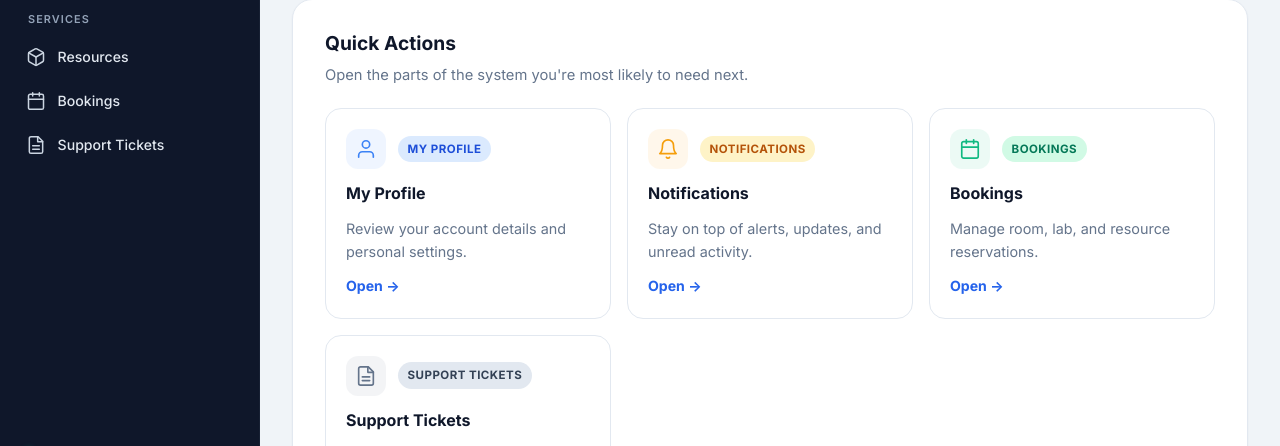
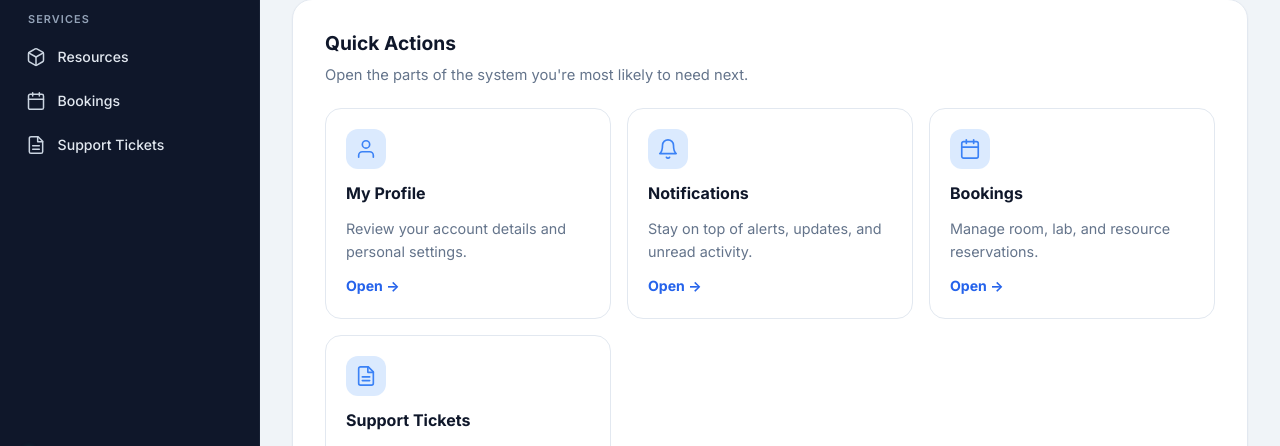
Before and after one commit to ThisulaLewhan/it3030-paf-2026-smart-campus-group-we-90, a React (Create React App) app in the folder frontend/: page /dashboard in a window 1280 px wide. Shown: the part 312-758 px from the top of the page. Built offline with nearby package versions, Linux system fonts and the light colour scheme; no server answers; sample sign-in values are in the browser's storage.

Commit message:
style: side bar notification navigation updated

```diff
--- a/frontend/src/App.css
+++ b/frontend/src/App.css
@@ -551,6 +551,8 @@
   justify-content: center;
   border-radius: var(--radius-md);
   flex-shrink: 0;
+  background: var(--color-primary-surface);
+  color: var(--color-primary);
 }
 
 .dashboard-card-icon svg {
@@ -597,17 +599,6 @@
   gap: 0.55rem;
 }
 
-/* Card color variants */
-.dashboard-card-blue .dashboard-card-badge { background: var(--color-primary-surface); color: var(--color-primary-deeper); }
-.dashboard-card-blue .dashboard-card-icon { background: rgba(59, 130, 246, 0.08); color: var(--color-primary); }
-.dashboard-card-amber .dashboard-card-badge { background: #fef3c7; color: #b45309; }
-.dashboard-card-amber .dashboard-card-icon { background: rgba(245, 158, 11, 0.08); color: var(--color-accent-amber); }
-.dashboard-card-emerald .dashboard-card-badge { background: #d1fae5; color: #047857; }
-.dashboard-card-emerald .dashboard-card-icon { background: rgba(16, 185, 129, 0.08); color: var(--color-accent-emerald); }
-.dashboard-card-slate .dashboard-card-badge { background: var(--color-slate-200); color: var(--color-slate-700); }
-.dashboard-card-slate .dashboard-card-icon { background: rgba(100, 116, 139, 0.08); color: var(--color-slate-500); }
-.dashboard-card-rose .dashboard-card-badge { background: #ffe4e6; color: #be123c; }
-.dashboard-card-rose .dashboard-card-icon { background: rgba(244, 63, 94, 0.08); color: var(--color-accent-rose); }
 
 /* ── Unauthorized ── */
 .unauthorized-page {
--- a/frontend/src/components/Sidebar.js
+++ b/frontend/src/components/Sidebar.js
@@ -64,7 +64,7 @@ const moduleLinks = [
   { to: "/dashboard", label: "Dashboard", icon: "dashboard", section: "General" },
   { to: "/profile", label: "My Profile", icon: "profile", section: "General" },
   { to: "/security", label: "Account Security", icon: "security", section: "General" },
-  { to: "/notifications/preferences", label: "Notifications", icon: "notifications", section: "General" },
+  { to: "/notifications", label: "Notifications", icon: "notifications", section: "General" },
 
   // Services section
   { to: "/resources", label: "Resources", icon: "resources", section: "Services" },
--- a/frontend/src/pages/Home.js
+++ b/frontend/src/pages/Home.js
@@ -140,7 +140,6 @@ function Home() {
                 <div className="dashboard-card-icon">
                   {cardIcons[card.icon]}
                 </div>
-                <span className="dashboard-card-badge">{card.title}</span>
               </div>
               <h3>{card.title}</h3>
               <p>{card.description}</p>
```
